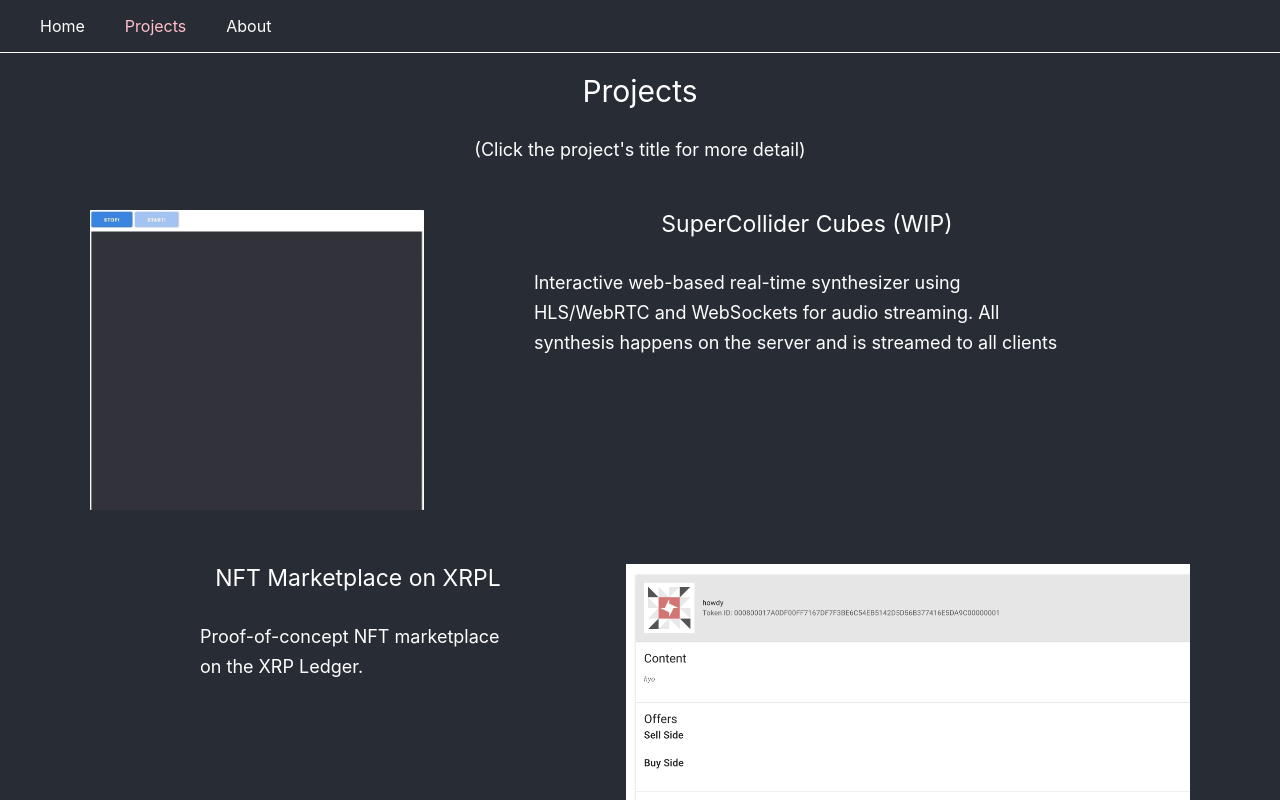
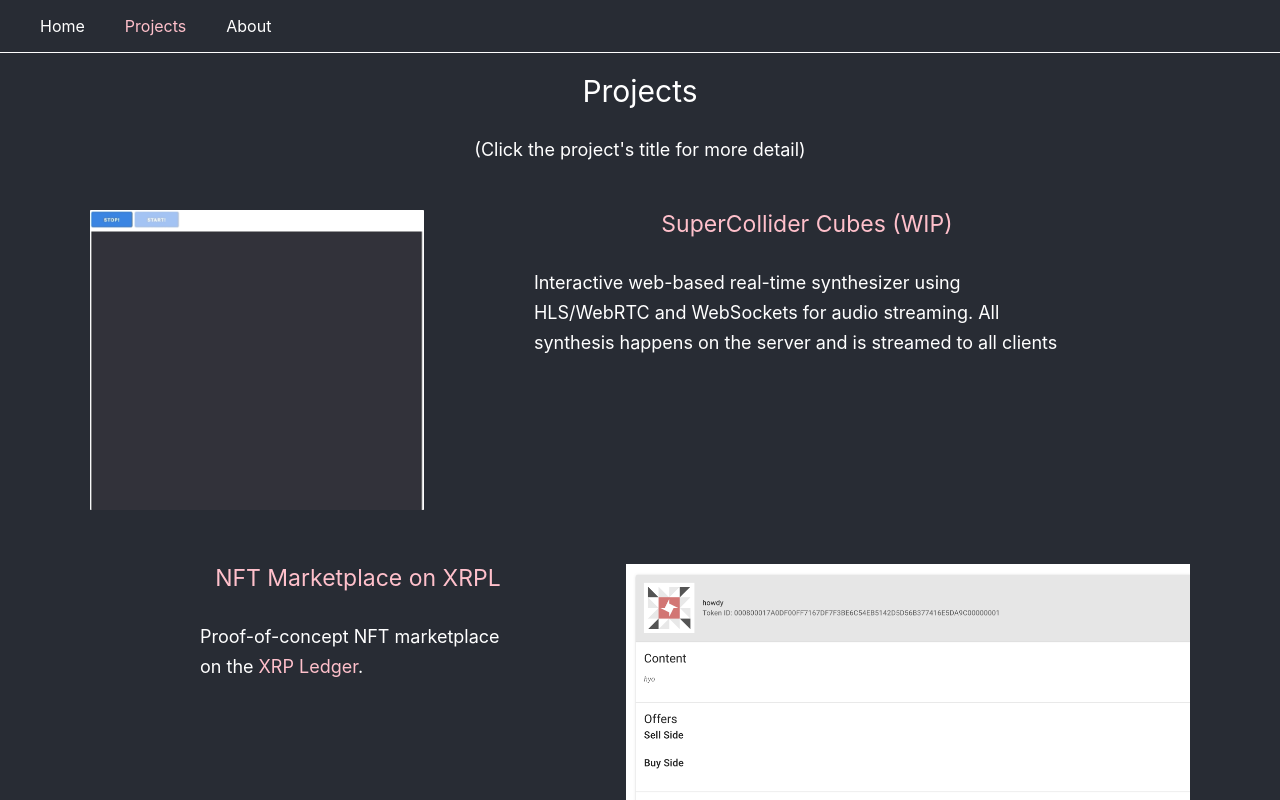
Before and after one commit to ledhed2222/gregweisbrod.com, a React (Create React App) app: page /projects in a window 1280 px wide. Shown: the top 800 px of the page. Built offline with nearby package versions, Linux system fonts and the light colour scheme.

Commit message:
project styling updates

```diff
--- a/src/Projects/index.scss
+++ b/src/Projects/index.scss
@@ -1,10 +1,6 @@
 @use "../common";
 
 .Projects {
-  a {
-    color: common.$link-color;
-  }
-
   .instructions {
     margin: 0 0 50px 0;
   }
@@ -17,6 +13,14 @@
 
     &:nth-child(2n) {
       flex-direction: row-reverse;
+    }
+
+    a {
+      color: common.$link-color;
+
+      &:hover {
+        text-decoration: underline;
+      }
     }
 
     .ProjectImg {
```
